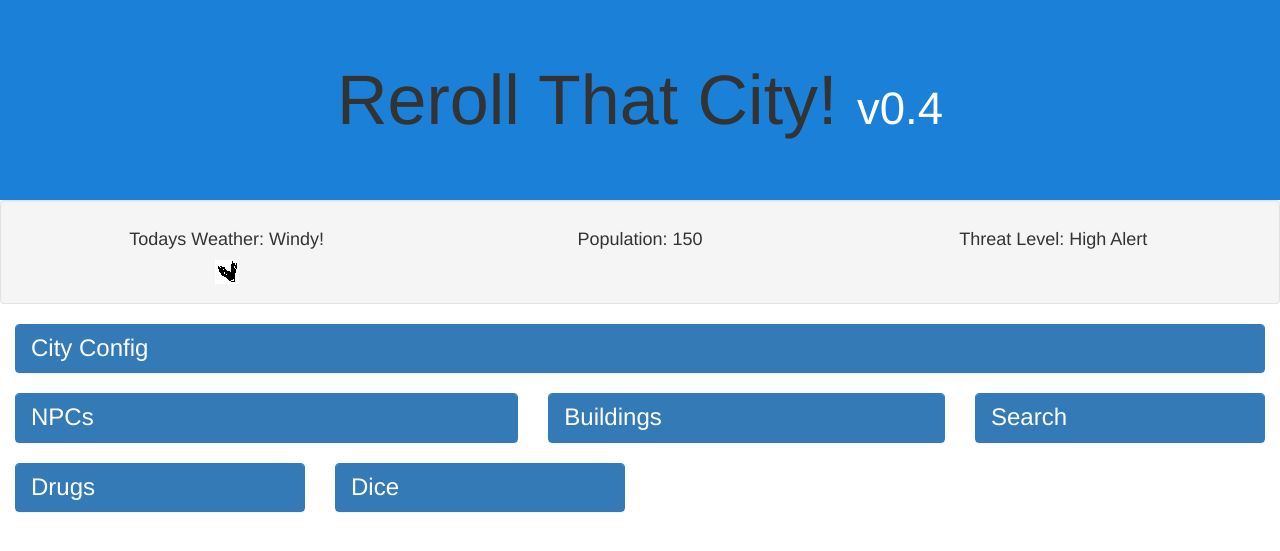
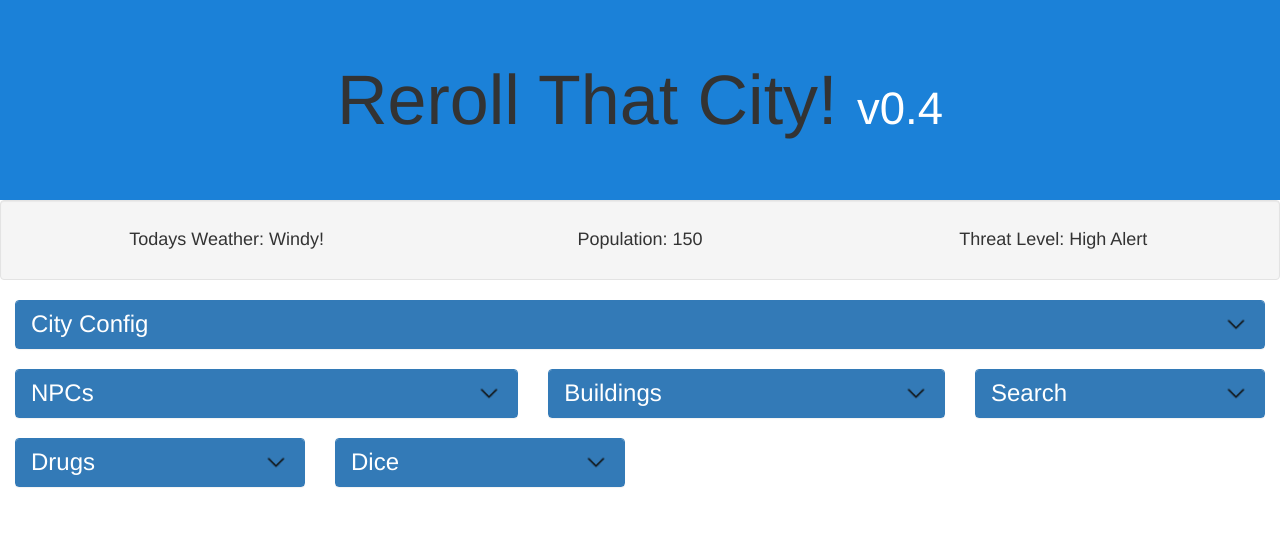
Before and after one commit to JonoDZ/dndappDjango, a Django app: page /world/ in a window 1280 px wide. Shown: the top 551 px of the page. Run offline with Django 3.2, Linux system fonts and the light colour scheme; tables that the repository leaves empty hold one stand-in row (values such as "Sample post"); some libraries are stand-ins or nearby versions.

Commit message:
drop down arrow indicators added to modals

```diff
--- a/dndapp/worldgen/static/worldgen/css/main.css
+++ b/dndapp/worldgen/static/worldgen/css/main.css
@@ -63,6 +63,20 @@
 	color:#fff;
 }
 
+.panel-heading img {
+  width: 26px;
+  height: 26px;
+  float: right;
+}
+
+.panel-heading h3 {
+  position: relative;
+  float: left;
+}
+.panel-heading {
+	height: 47px;
+}
+
 #myInput {
     background-image: url('/css/searchicon.png'); /* Add a search icon to input */
     background-position: 10px 12px; /* Position the search icon */
--- a/dndapp/worldgen/templates/worldgen/index.html
+++ b/dndapp/worldgen/templates/worldgen/index.html
@@ -33,7 +33,7 @@
 
 	<div id="topSegment" class="well col-xs-12">
 		<div id="weather" class="col-xs-4 text-center">
-			<h4> Todays Weather: Windy!</h4> <img src="{% static 'worldgen/images/arrow.png' %}">
+			<h4> Todays Weather: Windy!</h4>
 		</div>
 		<div id="populationContainer" class="col-xs-4 text-center">
 			<h4> Population: <span id="population"> 150</span> </h4>
@@ -46,7 +46,7 @@
 	{# START OF CONFIG #}
 	<div class="col-xs-12">
 		<div class="panel panel-primary"  data-toggle="collapse" href="#collapse-config">
-			<div class="panel-heading"> <h3>City Config</h3></div>
+			<div class="panel-heading"> <h3>City Config</h3><img style="float:right" src="{% static 'worldgen/images/dArrow.png' %}"></div>
 			<div id="collapse-config" class="panel-collapse collapse">
 				<div id="saveLoadRest">
 					<button type="button" id="saveBtn" class="btn btn-primary btn sidebar-3">Save</button>
@@ -107,7 +107,10 @@
 	{# NPC BOX #}
 	<div class="col-xs-12 col-md-7 col-lg-5">
 		<div id="npcTable" class="panel panel-primary" data-toggle="collapse" href="#collapse-npc">
-			<div class="panel-heading"> <h3> NPCs </h3></div>
+			<div class="panel-heading">
+				<h3> NPCs </h3>
+				<img style="float:right" src="{% static 'worldgen/images/dArrow.png' %}">
+			</div>
 			<div id="collapse-npc" class="panel-collapse collapse pre-scrollable">
 				<table class="table table-striped table-condensed table-hover">
 					<thead>
@@ -139,7 +142,10 @@
 	{# BUILDING BOX #}
 	<div class="col-xs-12 col-md-5 col-lg-4">
 		<div id="buildingsTable" class="panel panel-primary" data-toggle="collapse" href="#collapse-building">
-			<div class="panel-heading"> <h3>Buildings</h3></div>
+			<div class="panel-heading">
+				<h3>Buildings</h3>
+				<img style="float:right" src="{% static 'worldgen/images/dArrow.png' %}">
+			</div>
 			<div id="collapse-building" class="panel-collapse collapse">
 				<table class="table table-striped table-condensed table-hover">
 					<thead>
@@ -166,7 +172,10 @@
 	{# SEARCH BOX #}
 	<div class="col-xs-12 col-sm-5 col-md-4 col-lg-3">
 		<div id="searchBar" class="panel panel-primary" data-toggle="collapse" href="#collapse-search">
-			<div class="panel-heading"> <h3>Search</h3></div>
+			<div class="panel-heading">
+				<h3>Search</h3>
+				<img style="float:right" src="{% static 'worldgen/images/dArrow.png' %}">
+			</div>
 			<div id="collapse-search" class="panel-collapse collapse">
 				<input type="text" id="myInput" onkeyup="searchBox()" placeholder="Search for names..">
 				<div  class="pre-scrollable">
@@ -206,7 +215,10 @@
 	<div class="col-xs-12 col-sm-5 col-md-4 col-lg-3">
 
 		<div id="drugTable" class="panel panel-primary" data-toggle="collapse" href="#collapse-drug">
-			<div class="panel-heading"> <h3>Drugs</h3></div>
+			<div class="panel-heading">
+				<h3>Drugs</h3>
+				<img style="float:right" src="{% static 'worldgen/images/dArrow.png' %}">
+			</div>
 			<div id="collapse-drug" class="panel-collapse collapse">
 				<div  class="pre-scrollable">
 				{# WEAPONS TABLE #}
@@ -244,7 +256,10 @@
 	<div class="col-xs-12 col-sm-5 col-md-4 col-lg-3">
 
 		<div id="diceBox" class="panel panel-primary" data-toggle="collapse" href="#collapse-dice">
-			<div class="panel-heading"> <h3>Dice</h3></div>
+			<div class="panel-heading">
+				<h3>Dice</h3>
+				<img style="float:right" src="{% static 'worldgen/images/dArrow.png' %}">
+			</div>
 			<div id="collapse-dice" class="panel-collapse collapse">
 				<div  class="pre-scrollable">
 					<div>
```
Also changed, not shown: dndapp/worldgen/static/worldgen/images/dArrow.png (added), 1 other file.
